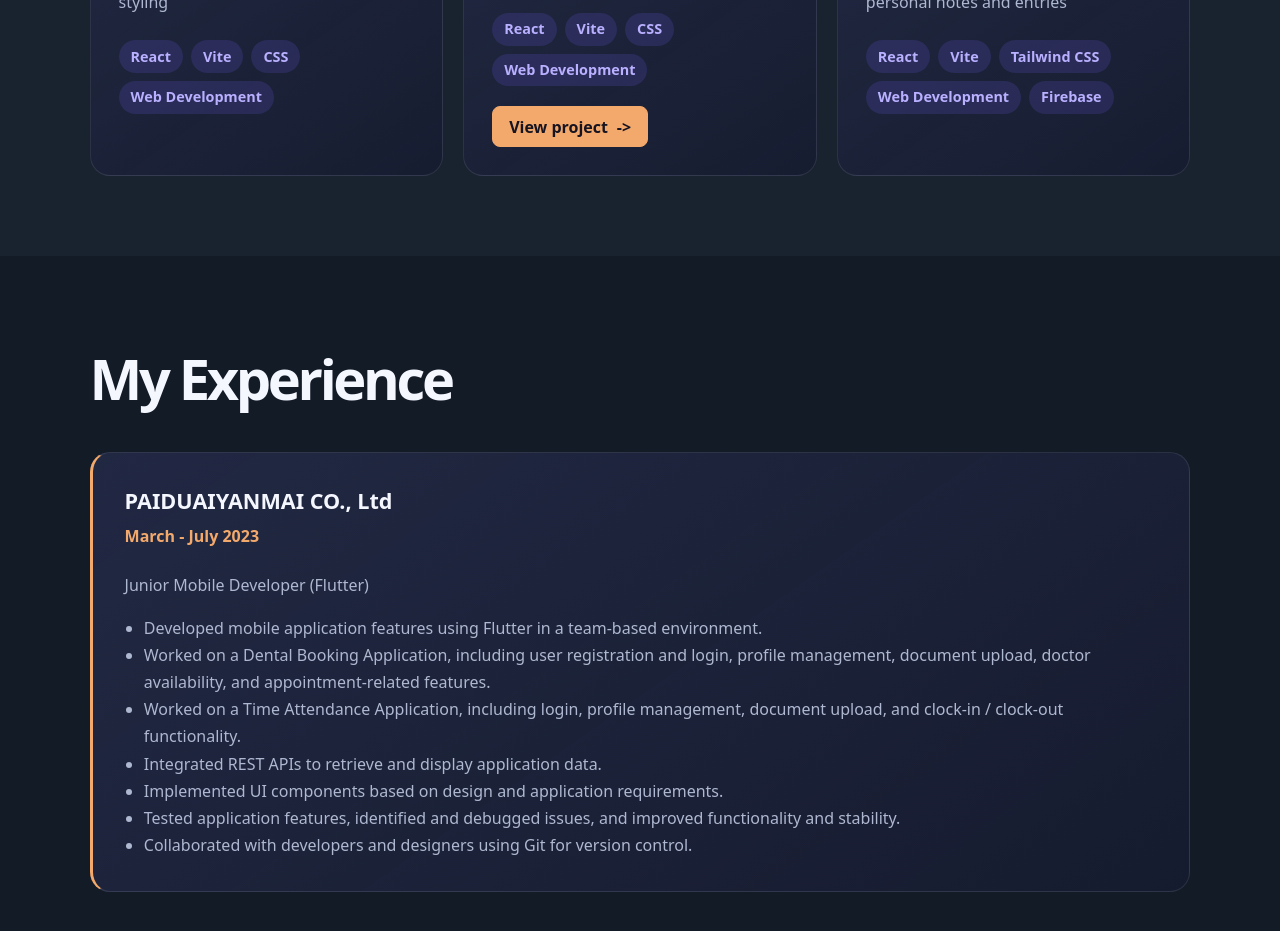
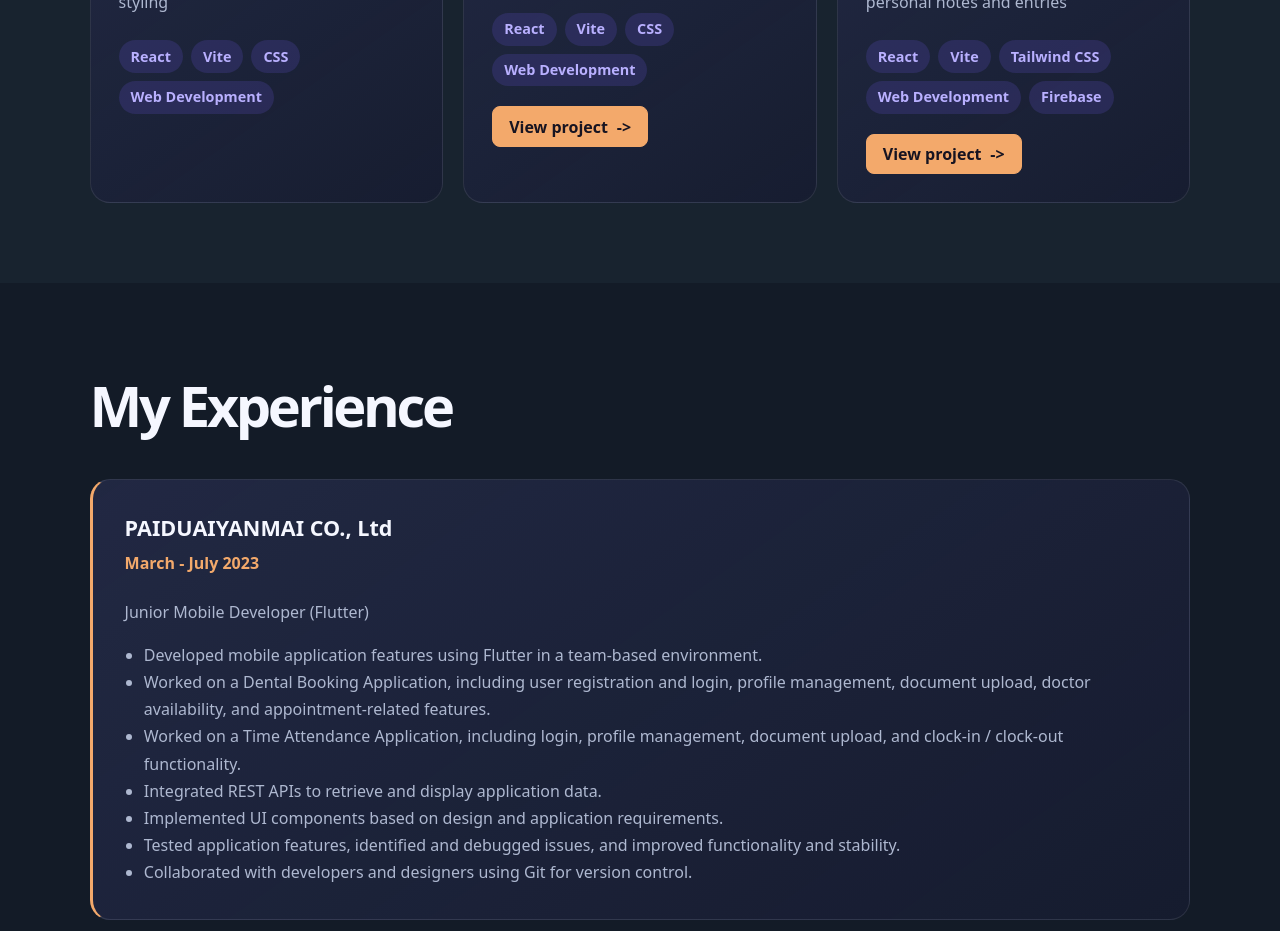
Before and after one commit to poowamin/mini_project, a React (Vite) app: page / in a window 1280 px wide. Shown: the part 2540-3471 px from the top of the page. Built offline with nearby package versions, Linux system fonts and the light colour scheme.

Commit message:
add github link for new project

```diff
--- a/src/pages/Projects/Projects.jsx
+++ b/src/pages/Projects/Projects.jsx
@@ -27,7 +27,7 @@ const Projects = () => {
         "Developed a Journal App using React, Vite, Tailwind CSS for managing personal notes and entries",
       tags: ["React", "Vite", "Tailwind CSS", "Web Development", "Firebase"],
       status: "In Progress",
-      link: "",
+      link: "https://github.com/poowamin/journey-app-test",
     },
   ];
 
```
